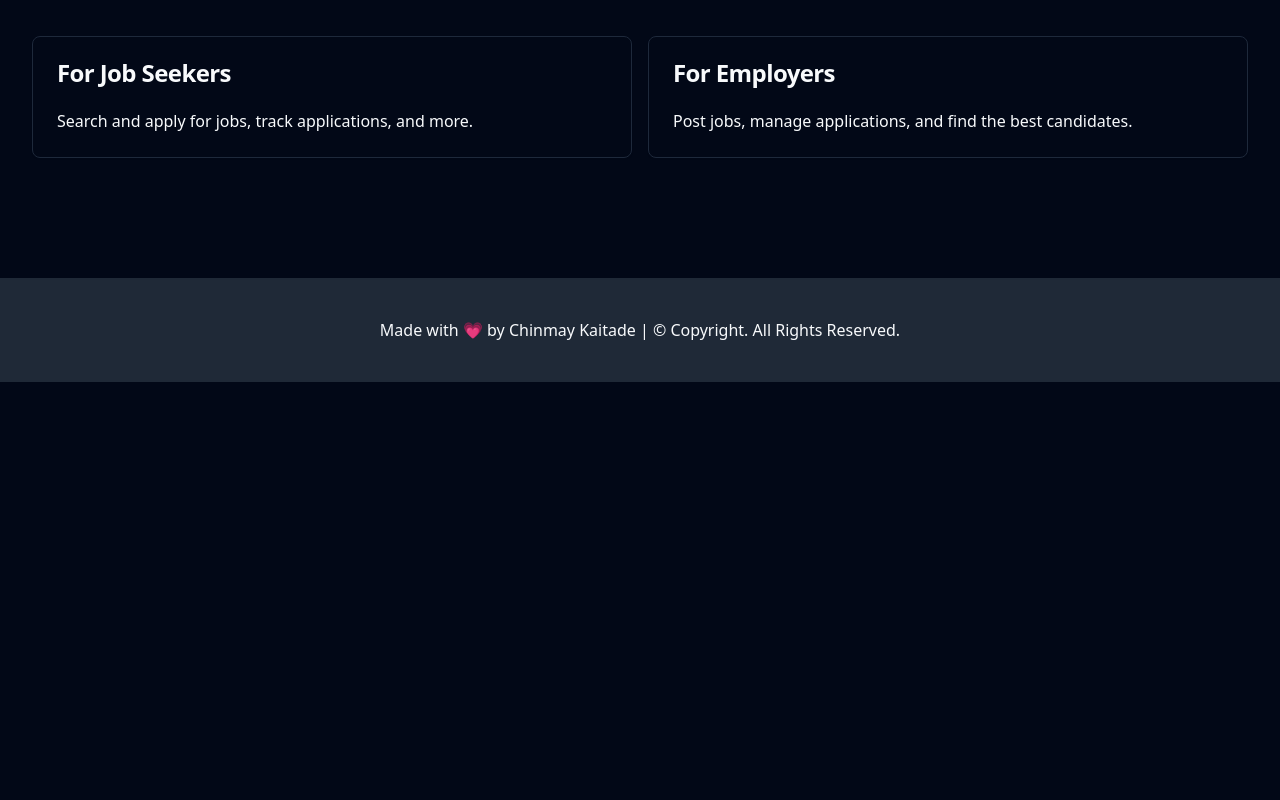
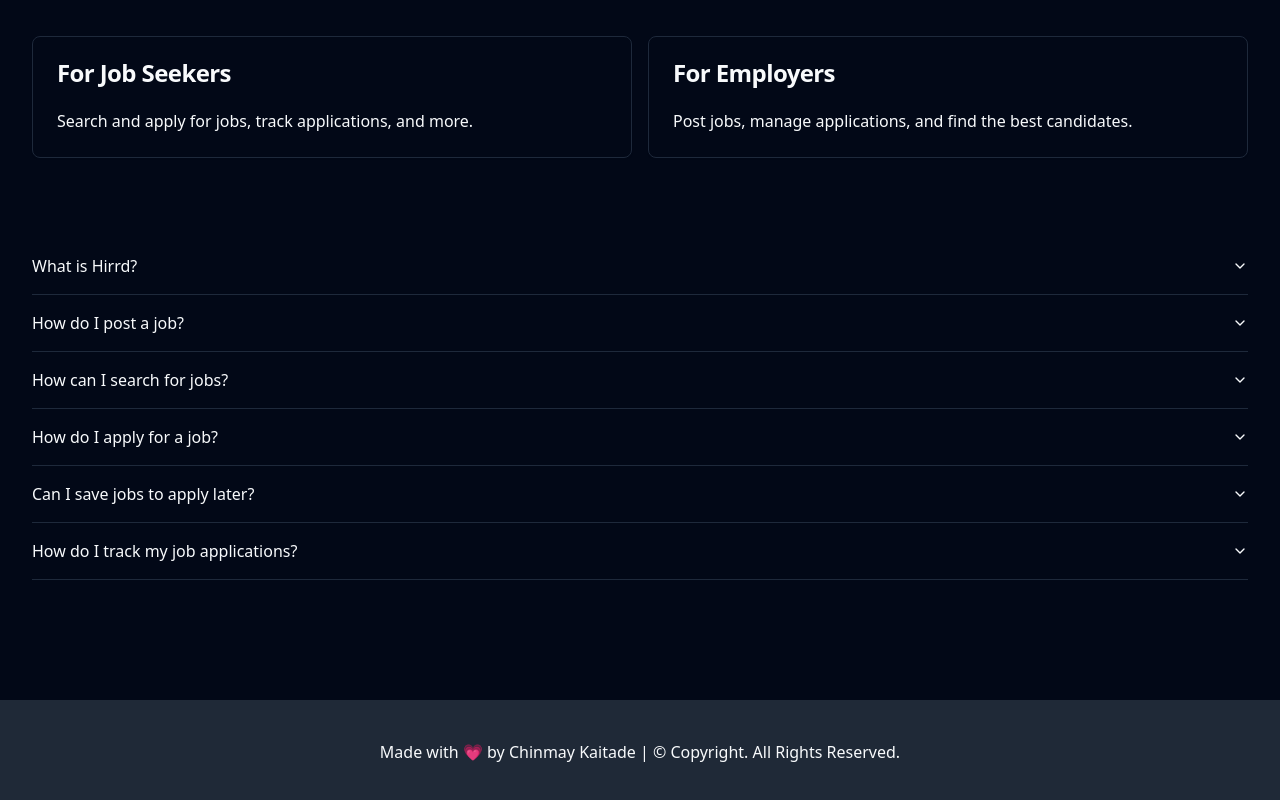
Before and after one commit to ChinmayKaitade/Hired-Job-Portal, a React (Vite) app: page / in a window 1280 px wide. Shown: the part 1623-2423 px from the top of the page. Before the commit the page ends 2005 px from the top, so only its background shows below. Built offline with nearby package versions, Linux system fonts and the light colour scheme.

Commit message:
Accordion FAQs section added and Landing Page Complete

```diff
--- /dev/null
+++ b/src/data/faq.json
@@ -0,0 +1,26 @@
+[
+  {
+    "question": "What is Hirrd?",
+    "answer": "Hirrd is a Job Portal Application allows companies to post job listings and users to search and apply for jobs. It provides features for both job seekers and employers, with user-friendly interfaces and secure authentication."
+  },
+  {
+    "question": "How do I post a job?",
+    "answer": "As an employer, you can post a job by navigating to the 'Post Job' section after logging in. Fill in the job details and submit the form to create a new job listing."
+  },
+  {
+    "question": "How can I search for jobs?",
+    "answer": "Job seekers can search for jobs by keywords, location, category, and other filters using the search bar on the homepage or the dedicated job search page."
+  },
+  {
+    "question": "How do I apply for a job?",
+    "answer": "To apply for a job, click on the job listing and follow the application instructions provided. You may need to upload your resume and provide additional information."
+  },
+  {
+    "question": "Can I save jobs to apply later?",
+    "answer": "Yes, you can save job listings by clicking the 'Save Job' button on the job listing. Saved jobs can be accessed from your profile under the 'Saved Jobs' section."
+  },
+  {
+    "question": "How do I track my job applications?",
+    "answer": "Job seekers can track the status of their applications from the 'Applications' section in their profile. This section provides updates on the progress of each application."
+  }
+]
--- a/src/pages/landing.jsx
+++ b/src/pages/landing.jsx
@@ -5,9 +5,16 @@
   CarouselItem,
 } from "@/components/ui/carousel";
 import companies from "../data/companies.json";
+import faqs from "../data/faq.json";
 import { Link } from "react-router-dom";
 import Autoplay from "embla-carousel-autoplay";
 import { Card, CardContent, CardHeader, CardTitle } from "@/components/ui/card";
+import {
+  Accordion,
+  AccordionContent,
+  AccordionItem,
+  AccordionTrigger,
+} from "@/components/ui/accordion";
 
 const LandingPage = () => {
   return (
@@ -68,8 +75,8 @@
       {/* banner */}
       <img src="/banner.jpeg" className="w-full" />
 
+      {/* cards */}
       <section className="grid grid-cols-1 md:grid-cols-2 gap-4">
-        {/* cards */}
         <Card>
           <CardHeader>
             <CardTitle>For Job Seekers</CardTitle>
@@ -90,6 +97,16 @@
       </section>
 
       {/* FAQs accordion */}
+      <Accordion type="single" collapsible>
+        {faqs.map((faq, index) => {
+          return (
+            <AccordionItem key={index} value={`item-1${index + 1}`}>
+              <AccordionTrigger>{faq.question}</AccordionTrigger>
+              <AccordionContent>{faq.answer}</AccordionContent>
+            </AccordionItem>
+          );
+        })}
+      </Accordion>
     </main>
   );
 };
```
